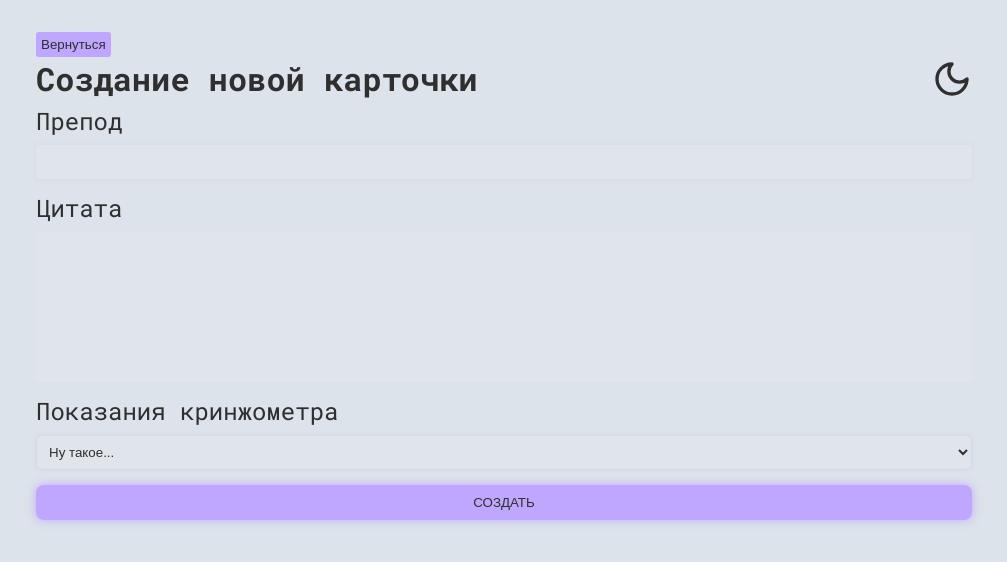
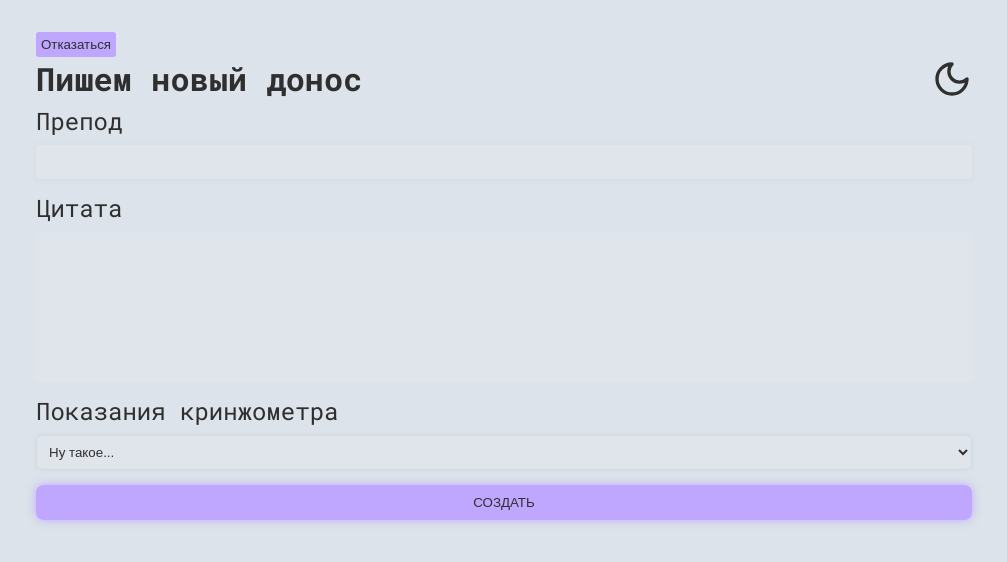
Before and after one commit to Kulakov-Nikita/Node.js-TODO-List, a Next.js app: page /new in a window 1280 px wide. Shown: the top 562 px of the page, without its empty margins (136-1143 px from the left). Built offline with nearby package versions, Linux system fonts and the light colour scheme.

Commit message:
Изменение названий страниц

```diff
--- a/app/edit/[id]/page.tsx
+++ b/app/edit/[id]/page.tsx
@@ -5,7 +5,7 @@ import Link from "next/link"
 import { Props } from "./Props"
 
 export const metadata: Metadata = {
-	title: "Edit TODO Card",
+	title: "Смена показаний",
 	description: "VSTU - Web - Lab 4",
 }
 
@@ -15,9 +15,9 @@ export default async function EditCard({ params }: Props) {
 	return (
 		<>
 			<Link href="/">
-				<button className="small-custom-btn">Вернуться</button>
+				<button className="small-custom-btn">Оставить как есть</button>
 			</Link>
-			<PageTitle title="Редактирование карточки" />
+			<PageTitle title="Меняем показания" />
 			<CardEditForm cardId={id} />
 		</>
 	)
--- a/app/new/page.tsx
+++ b/app/new/page.tsx
@@ -4,7 +4,7 @@ import { Metadata } from "next"
 import Link from "next/link"
 
 export const metadata: Metadata = {
-	title: "New TODO Card",
+	title: "Пишем донос",
 	description: "VSTU - Web - Lab 4",
 }
 
@@ -12,9 +12,9 @@ export default function NewCard() {
 	return (
 		<>
 			<Link href="/">
-				<button className="small-custom-btn">Вернуться</button>
+				<button className="small-custom-btn">Отказаться</button>
 			</Link>
-			<PageTitle title="Создание новой карточки" />
+			<PageTitle title="Пишем новый донос" />
 			<NewCardForm />
 		</>
 	)
```
